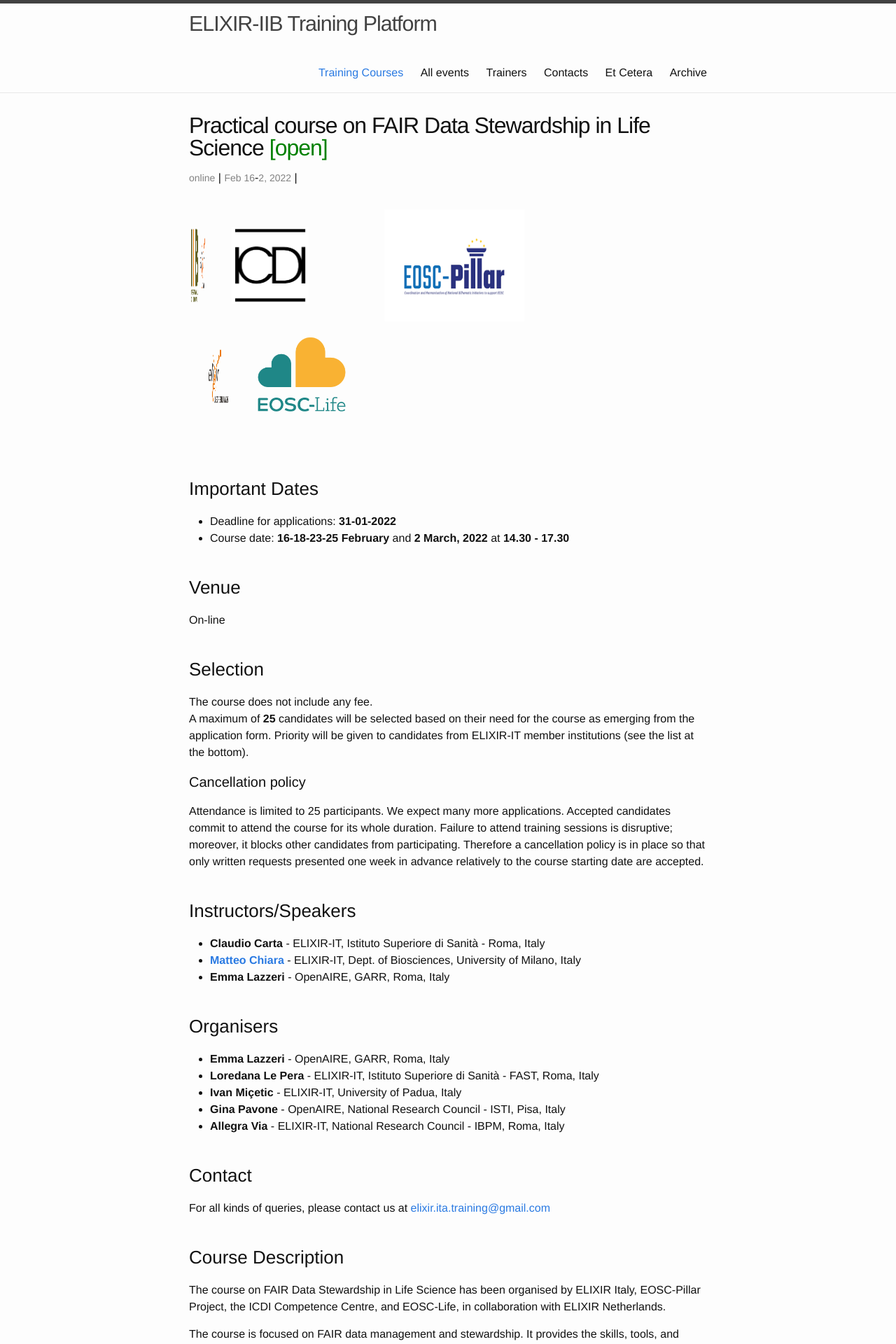
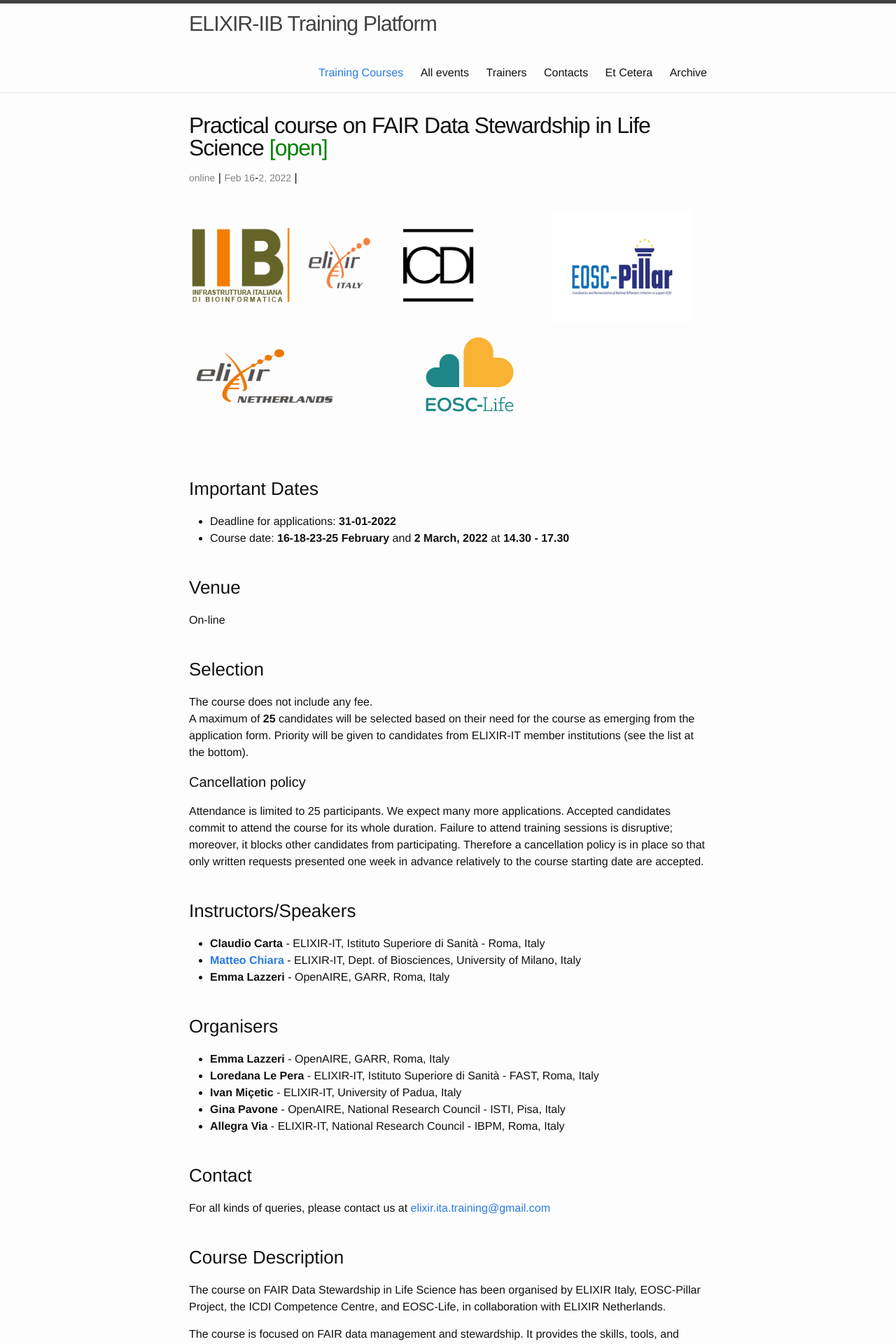
Before and after one commit to ELIXIR-IIB-training/website, a Jekyll site: the page built from _posts/2022-02-16-FAIR_Data_Stewardship-online.md, in a window 1280 px wide. Shown: the top 1920 px of the page at 70% size. Built offline with Jekyll 4.4.1, drawn with Linux system fonts in a browser that asks for light colours.

Commit message:
Formatting Logos

```diff
--- a/_posts/2022-02-16-FAIR_Data_Stewardship-online.md
+++ b/_posts/2022-02-16-FAIR_Data_Stewardship-online.md
@@ -22,9 +22,9 @@ description: The course on FAIR Data Stewardship in Life Science has been organi
         </td>
         </tr>
         <tr>
-        <td width="20"></td>
         <td><a href="https://elixir-europe.org/about-us/who-we-are/nodes/netherlands"><img src="../../../img/Logo_ELIXIR_Netherlands.jpeg" height="110" width="210"></a>
         </td>
+        <td width="20"></td>
         <td><a href="https://www.eosc-life.eu/"><img src="../../../img/Logo_EOSC_Life.png" height="150" width="200"></a>
         </td>
         </tr>
```
